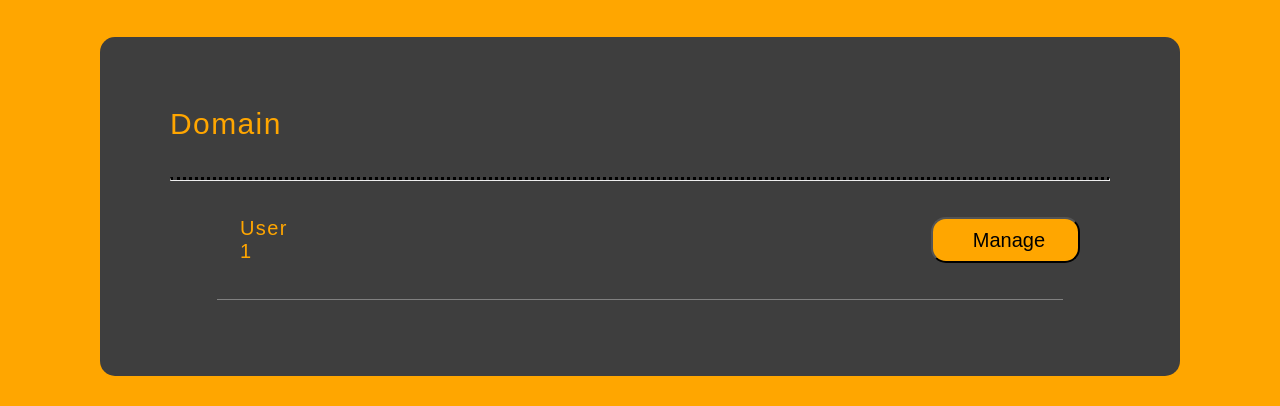
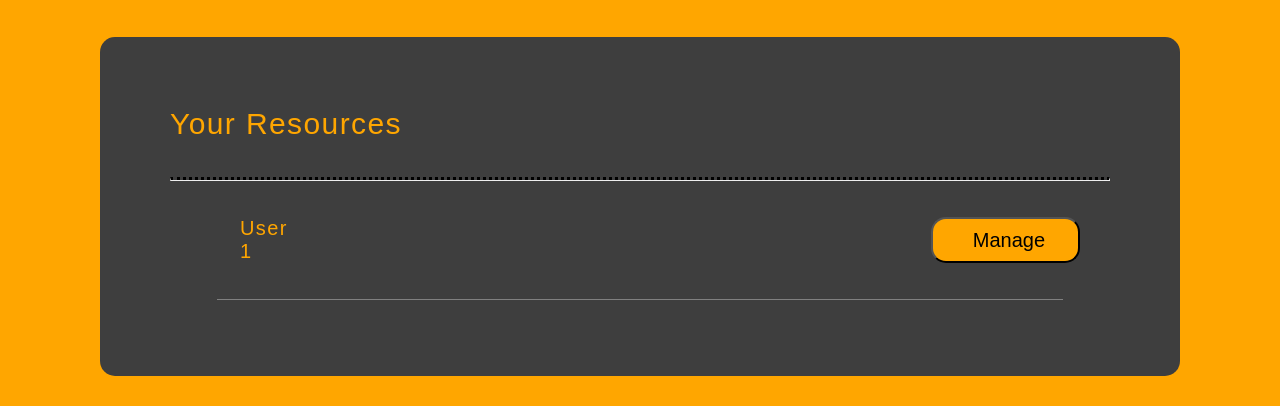
Before and after one commit to Aakash1020/FirstUI, a website: page services.html in a window 1280 px wide. Shown: the part 651-1057 px from the top of the page. Drawn offline with Linux system fonts and the light colour scheme.

Commit message:
Third commit

```diff
--- a/services.html
+++ b/services.html
@@ -52,7 +52,7 @@
 
 
     <div class="grid-container">
-        <div class="item1">Domain</div>
+        <div class="item1">Your Resources</div>
         <hr style="height:2px; border-top: dotted;">
 
             <div class="containergrid">
```
